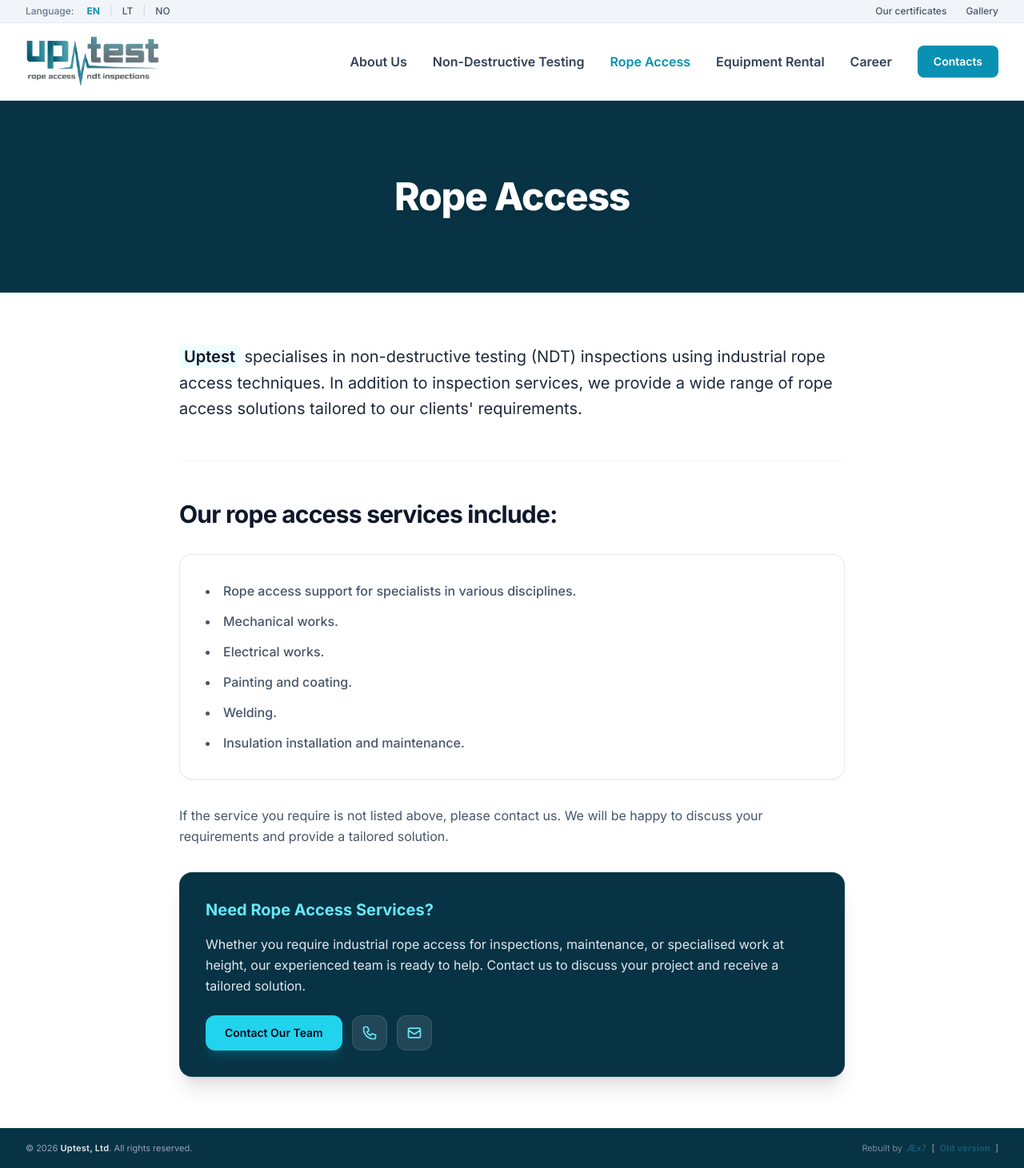
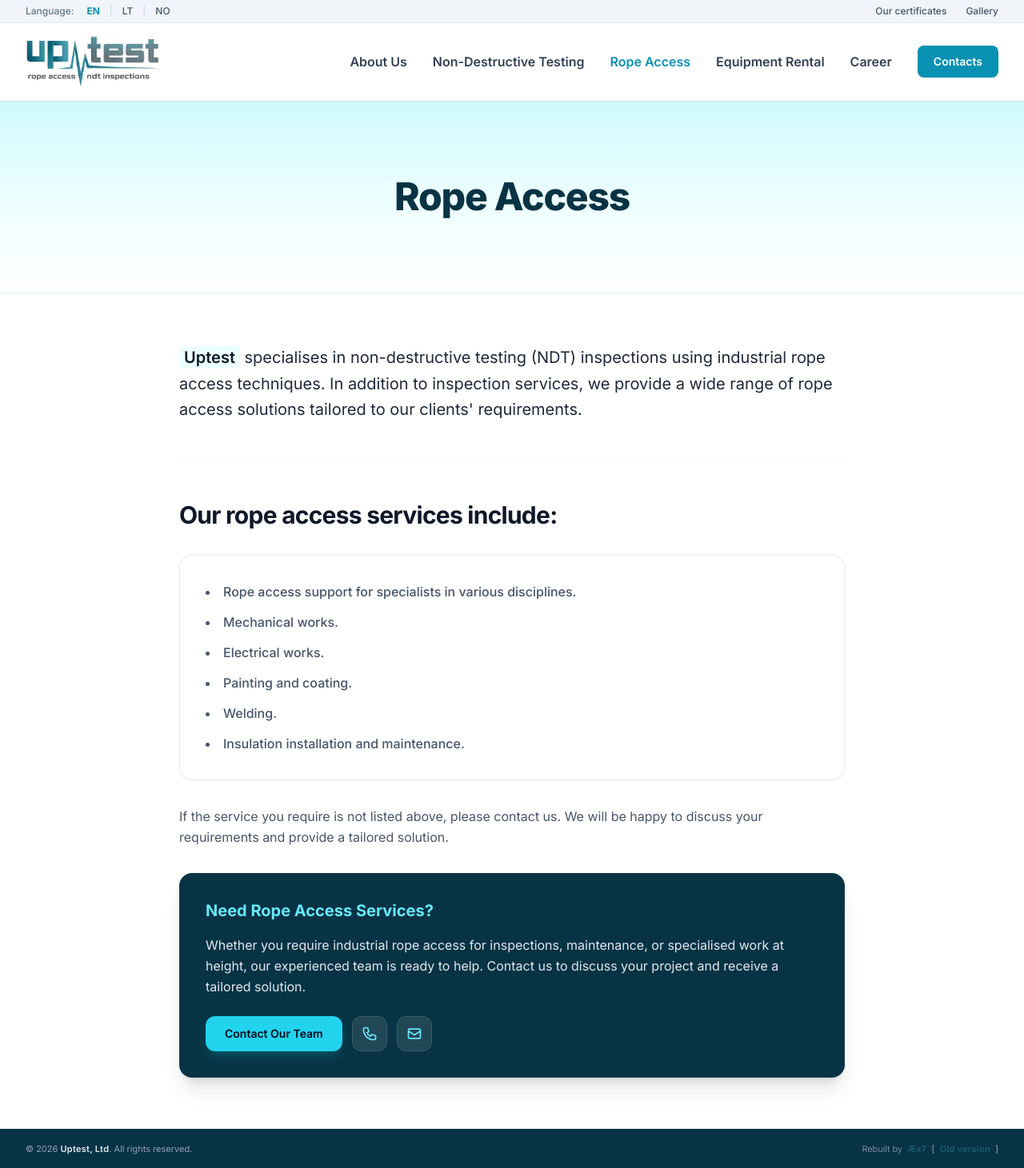
Before and after one commit to mruslys/uptest.no, a Jekyll site: the page built from rope-access/index.html, in a window 1280 px wide. Shown: the whole page at 80% size. Built offline with Jekyll 4.4.1, drawn with Linux system fonts in a browser that asks for light colours; nearby versions of some CDN libraries.

Commit message:
Update page.html

```diff
--- a/_layouts/page.html
+++ b/_layouts/page.html
@@ -14,18 +14,14 @@
 
     {% include header.html %}
 
-    <!-- Subpage Hero / Pavadinimo Blokas su Nuotraukos Fonu -->
-    <section class="relative bg-brand-950 py-16 lg:py-24 overflow-hidden flex flex-col justify-center">
-        <div class="absolute inset-0 z-0">
-            <div class="absolute inset-0 bg-gradient-to-r from-brand-950/80 via-brand-950/60 to-brand-950/80"></div>
-            <div class="absolute inset-0 bg-gradient-to-t from-brand-950 via-transparent to-brand-950/40"></div>
-        </div>
+<!-- Subpage Hero / Šviesus Cyan Stilius -->
+<section class="relative bg-gradient-to-b from-brand-100 via-brand-50 to-white py-16 lg:py-24 overflow-hidden border-b border-brand-100">
     <div class="relative z-20 max-w-5xl mx-auto px-4 sm:px-6 lg:px-8 text-center">
-            <h1 class="text-3xl sm:text-5xl font-extrabold text-white tracking-tight drop-shadow-md">
+        <h1 class="text-3xl sm:text-5xl font-extrabold text-brand-950 tracking-tight">
             {{ page.title }}
         </h1>
         {% if page.subtitle %}
-            <p class="mt-4 text-lg sm:text-xl text-slate-300 font-normal max-w-2xl mx-auto drop-shadow">
+        <p class="mt-4 text-lg sm:text-xl text-slate-600 font-normal max-w-2xl mx-auto">
             {{ page.subtitle }}
         </p>
         {% endif %}
```
Lines whose indentation alone changed are shown as unchanged.
